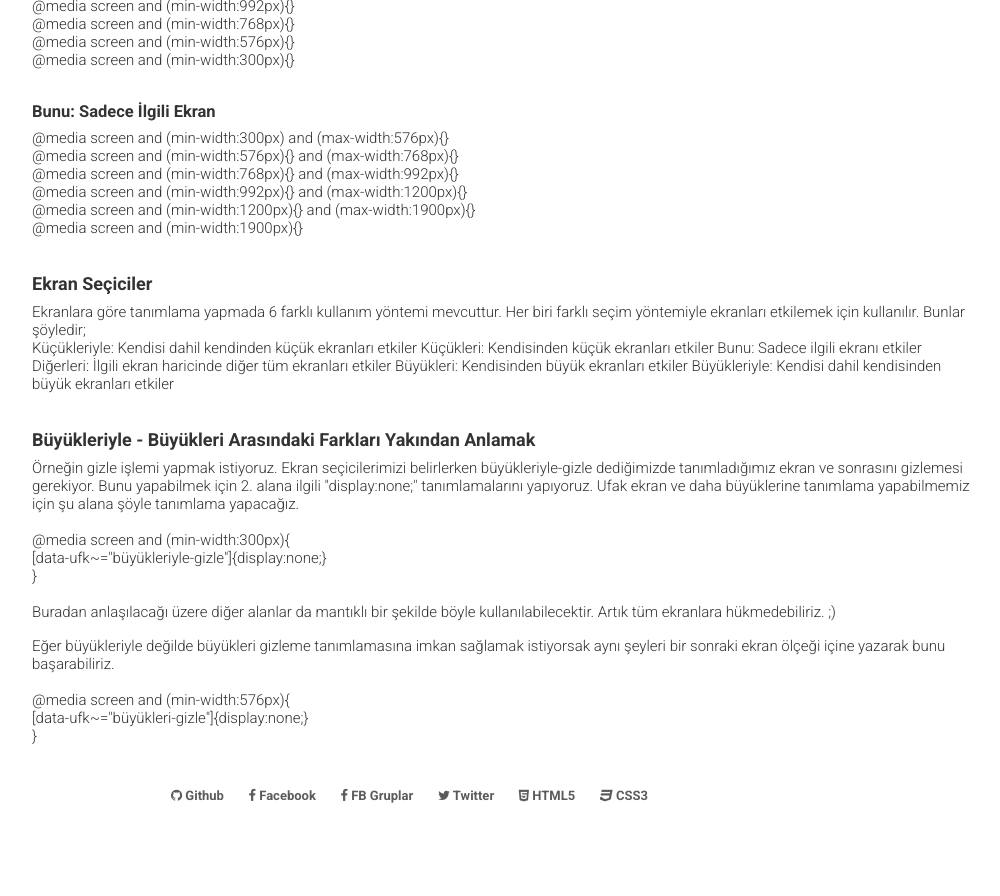
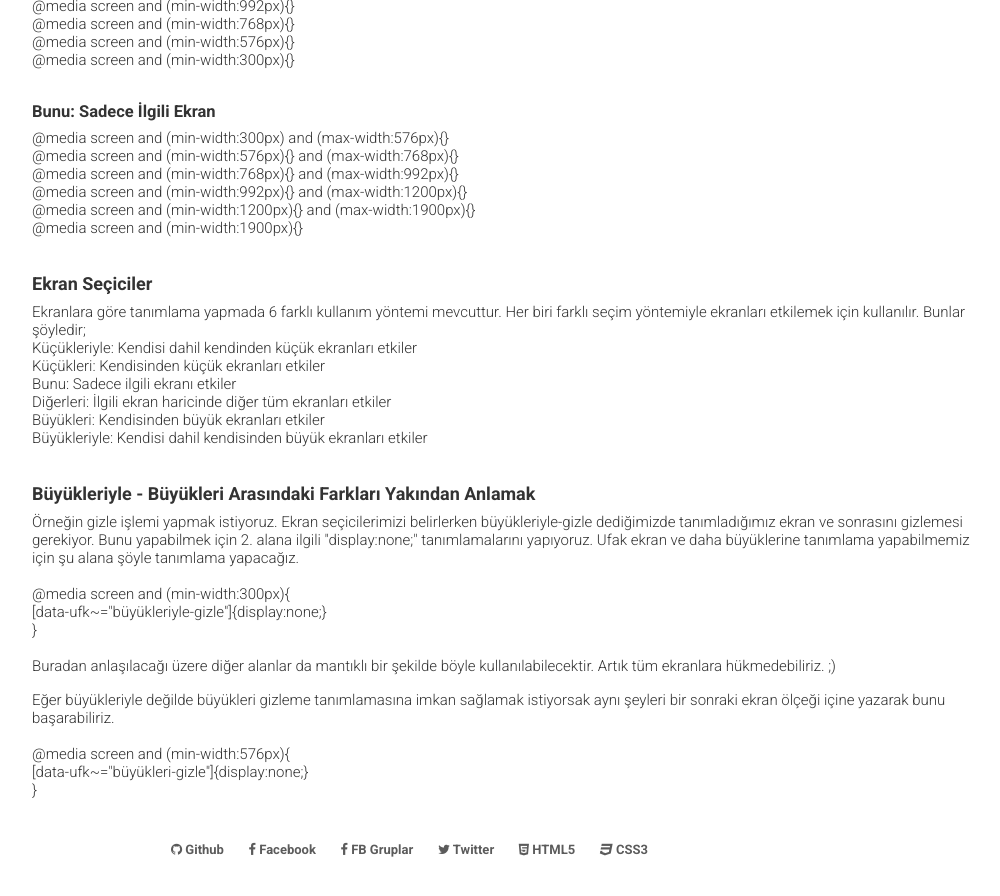
Before and after one commit to data-deveb/data-deveb.github.io, a Jekyll site: the page built from belgeler/gelistiriciler/ekran-orgusu.html, in a window 1280 px wide and 900 px high, scrolled down 1254 px. Shown: the top 896 px of the window, without its empty margins (228-1228 px from the left). Built offline with Jekyll 4.4.1, drawn with Linux system fonts in a browser that asks for light colours; before the commit the page ends 2100 px from its top, so only the background shows below that.

Commit message:
Güncelleme

```diff
--- a/belgeler/gelistiriciler/ekran-orgusu.html
+++ b/belgeler/gelistiriciler/ekran-orgusu.html
@@ -167,12 +167,12 @@ title: Ekran Örgüsünü Anlamak (Çekirdek Geliştiriciler İçin)
 <p>
   Ekranlara göre tanımlama yapmada 6 farklı kullanım yöntemi mevcuttur. Her biri farklı seçim yöntemiyle ekranları etkilemek için kullanılır. Bunlar şöyledir;
   <br>
-  Küçükleriyle: Kendisi dahil kendinden küçük ekranları etkiler
-  Küçükleri: Kendisinden küçük ekranları etkiler
-  Bunu: Sadece ilgili ekranı etkiler
-  Diğerleri: İlgili ekran haricinde diğer tüm ekranları etkiler
-  Büyükleri: Kendisinden büyük ekranları etkiler
-  Büyükleriyle: Kendisi dahil kendisinden büyük ekranları etkiler
+  Küçükleriyle: Kendisi dahil kendinden küçük ekranları etkiler <br>
+  Küçükleri: Kendisinden küçük ekranları etkiler<br>
+  Bunu: Sadece ilgili ekranı etkiler<br>
+  Diğerleri: İlgili ekran haricinde diğer tüm ekranları etkiler<br>
+  Büyükleri: Kendisinden büyük ekranları etkiler<br>
+  Büyükleriyle: Kendisi dahil kendisinden büyük ekranları etkiler<br>
 </p>
 <h2>
   Büyükleriyle - Büyükleri Arasındaki Farkları Yakından Anlamak
```
